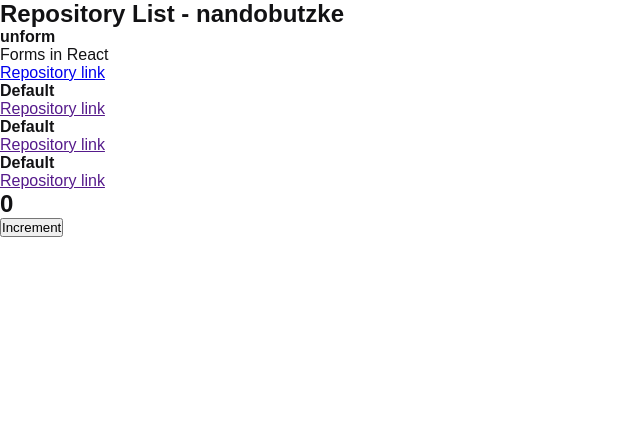
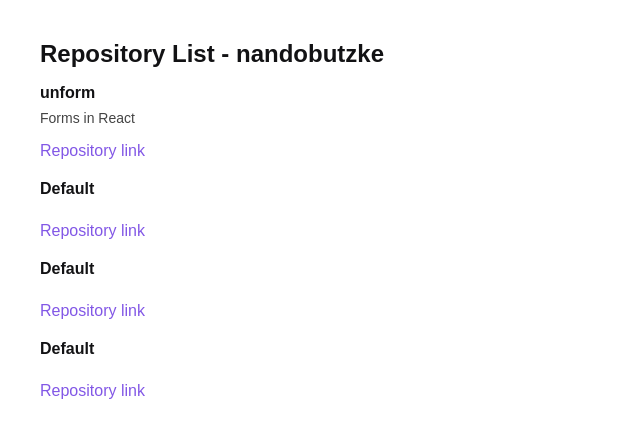
Before and after one commit to nandobutzke/ignite-trails, a React app in the folder reactjs/01-github-explorer/: page / in a window 1280 px wide. Shown: the top 438 px of the page, without its empty margins (0-640 px from the left). Built offline with nearby package versions, Linux system fonts and the light colour scheme.

Commit message:
First styles

```diff
--- a/reactjs/01-github-explorer/package.json
+++ b/reactjs/01-github-explorer/package.json
@@ -8,9 +8,11 @@
     "build": "cross-env NODE_ENV=production webpack"
   },
   "dependencies": {
+    "@pmmmwh/react-refresh-webpack-plugin": "^0.4.3",
     "node-sass": "^5.0.0",
     "react": "^17.0.2",
-    "react-dom": "^17.0.2"
+    "react-dom": "^17.0.2",
+    "react-refresh": "^0.10.0"
   },
   "devDependencies": {
     "@babel/cli": "^7.13.14",
--- a/reactjs/01-github-explorer/src/App.jsx
+++ b/reactjs/01-github-explorer/src/App.jsx
@@ -6,7 +6,7 @@
     return (
         <>
             <RepositoryList />
-            <Counter />
+            {/*<Counter />*/}
         </>
     );
 }
--- a/reactjs/01-github-explorer/src/components/RepositoryList.jsx
+++ b/reactjs/01-github-explorer/src/components/RepositoryList.jsx
@@ -1,4 +1,6 @@
 import { RepositoryItem } from "./RepositoryItem";
+
+import '../styles/repositories.scss'
 
 const repository = {
     name: "unform",
--- /dev/null
+++ b/reactjs/01-github-explorer/src/styles/repositories.scss
@@ -0,0 +1,31 @@
+section.repository-list {
+    margin: 40px;
+
+    h1 {
+        margin-bottom: 16px;
+    }
+
+    ul {
+        list-style: none;
+
+        li {
+           & + li {
+            margin-top: 20px
+           }
+
+           p {
+               font-size: 14px;
+               color: #444;
+               margin-top: 8px;
+           }
+
+           a {
+               display: inline-block;
+               margin-top: 16px;
+               text-decoration: none;
+               color: #8257e6;
+           }
+        }
+    }
+
+}
--- a/reactjs/01-github-explorer/webpack.config.js
+++ b/reactjs/01-github-explorer/webpack.config.js
@@ -1,5 +1,6 @@
 const path = require('path')
 const HtmlWebpackPlugin = require('html-webpack-plugin')
+const ReactRefreshWebpackPlugin = require('@pmmmwh/react-refresh-webpack-plugin');
 
 const isDevelopment = process.env.NODE_ENV !== 'production';
 
@@ -15,20 +16,29 @@
         extensions: ['.js', '.jsx'],
     },
     devServer: {
-        contentBase: path.resolve(__dirname, 'public')
+        contentBase: path.resolve(__dirname, 'public'),
+        hot: true
     },
     plugins: [
+        isDevelopment && new ReactRefreshWebpackPlugin(),
         new HtmlWebpackPlugin({
             template: path.resolve(__dirname, 'public', 'index.html'),
             scriptLoading: 'blocking'
         })
-    ],
+    ].filter(Boolean),
     module: {
         rules: [
             {
                 test: /\.jsx$/,
                 exclude: /node_modules/,
-                use: 'babel-loader',
+                use: {
+                    loader:'babel-loader',
+                    options: {
+                        plugins: [
+                            isDevelopment && require.resolve('react-refresh/babel')
+                        ].filter(Boolean)
+                    }
+                }
             },
             {
                 test: /\.scss$/,
```
Also changed, not shown: 1 other file (tests, documents, lock files or other folders).
